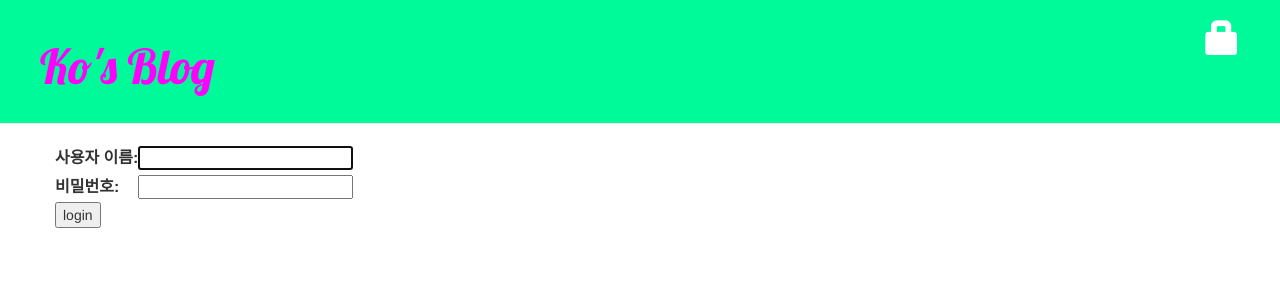
After one commit to rhgkswns21/my_first_blog, a Django app: page /accounts/login/ in a window 1280 px wide. The commit adds this page. Shown: the top 300 px of the page. Run offline with Django 3.2, Linux system fonts and the light colour scheme; some libraries are stand-ins or nearby versions.

Commit message:
Login,Logout Button Add in Top Page

```diff
--- a/blog/templates/blog/base.html
+++ b/blog/templates/blog/base.html
@@ -12,6 +12,9 @@
 			{% if user.is_authenticated %}
 				<a href="{% url 'post_new' %}" class="top-menu"><span class="glyphicon glyphicon-plus"></span></a>
 				<a href="{% url 'post_draft_list' %}" class="top-menu"><span class="glyphicon glyphicon-edit"></span></a>
+				<p class="top-menu">Hello {{ user.username }} <small>(<a href="{% url 'logout' %}">Log out</a>)</small></p>
+			{% else %}
+				<a href="{% url 'login' %}" class="top-menu"><span class="glyphicon glyphicon-lock"></span></a>
 			{% endif %}
 			<h1><a href="/">Ko's Blog</a></h1>
     		</div>
--- /dev/null
+++ b/blog/templates/registration/login.html
@@ -0,0 +1,24 @@
+{% extends "blog/base.html" %}
+
+{% block content %}
+    {% if form.errors %}
+        <p>이름과 비밀번호가 일치하지 않습니다. 다시 시도해주세요.</p>
+    {% endif %}
+
+    <form method="post" action="{% url 'login' %}">
+    {% csrf_token %}
+        <table>
+        <tr>
+            <td>{{ form.username.label_tag }}</td>
+            <td>{{ form.username }}</td>
+        </tr>
+        <tr>
+            <td>{{ form.password.label_tag }}</td>
+            <td>{{ form.password }}</td>
+        </tr>
+        </table>
+
+        <input type="submit" value="login" />
+        <input type="hidden" name="next" value="{{ next }}" />
+    </form>
+{% endblock %}
--- a/mysite/settings.py
+++ b/mysite/settings.py
@@ -120,3 +120,5 @@
 
 STATIC_URL = '/static/'
 STATIC_ROOT = os.path.join(BASE_DIR, 'static')
+
+LOGIN_REDIRECT_URL = '/'
--- a/mysite/urls.py
+++ b/mysite/urls.py
@@ -13,10 +13,16 @@
     1. Import the include() function: from django.urls import include, path
     2. Add a URL to urlpatterns:  path('blog/', include('blog.urls'))
 """
+from django.conf.urls import include, url
 from django.contrib import admin
 from django.urls import path, include
+from django.contrib.auth import views
 
 urlpatterns = [
-    path('admin/', admin.site.urls),
-    path('', include('blog.urls'))
+    url(r'^admin/', admin.site.urls),
+    url(r'^accounts/login/$', views.login, name='login'),
+    url(r'&accounts/logout/$', views.logout, name='logout', kwargs={'next_page': '/'}),
+    url(r'', include('blog.urls')),
+#    path('admin/', admin.site.urls),
+#    path('', include('blog.urls'))
 ]
```
Also changed, not shown: blog/views.py (+8 -0 lines).
